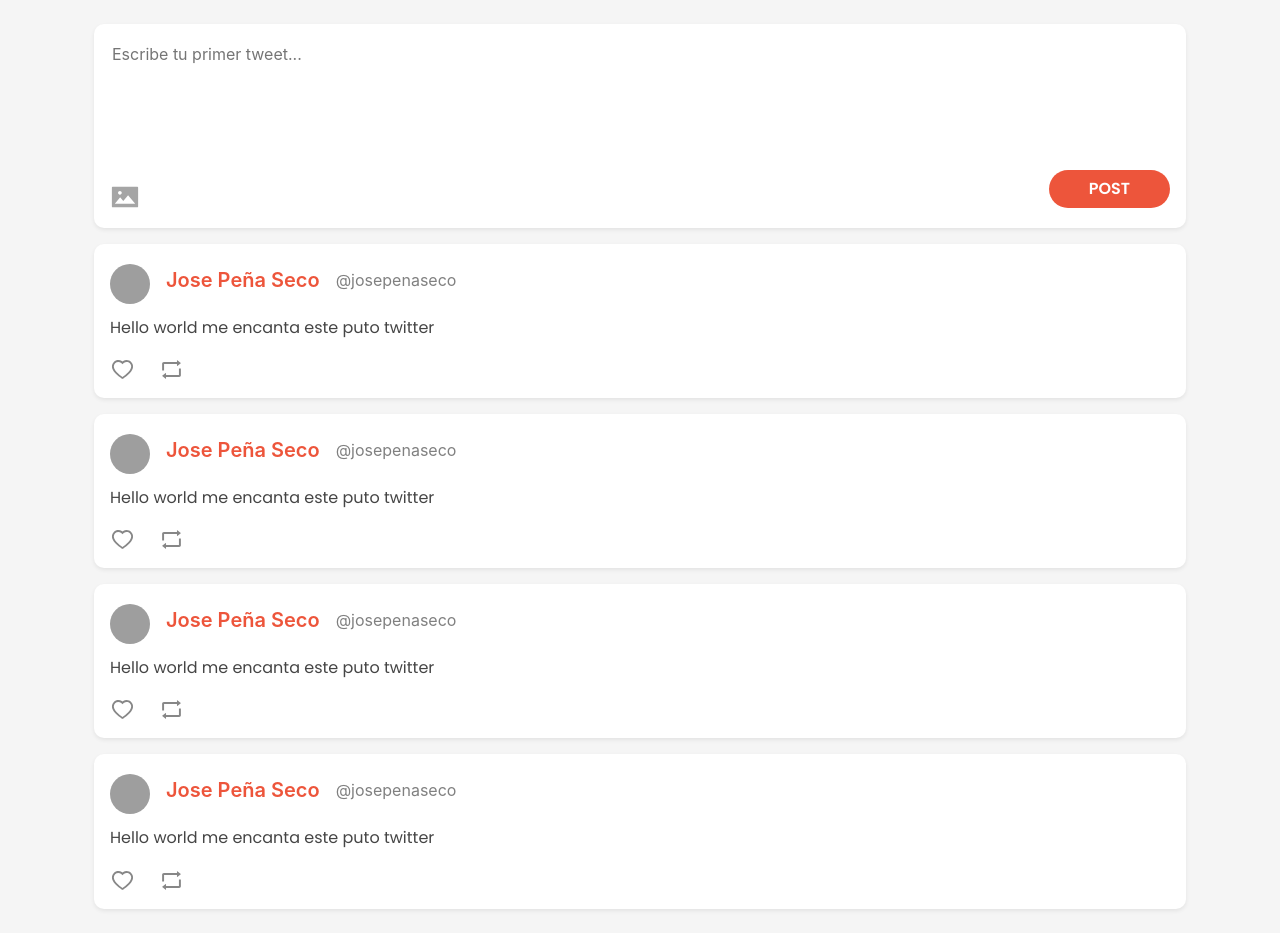
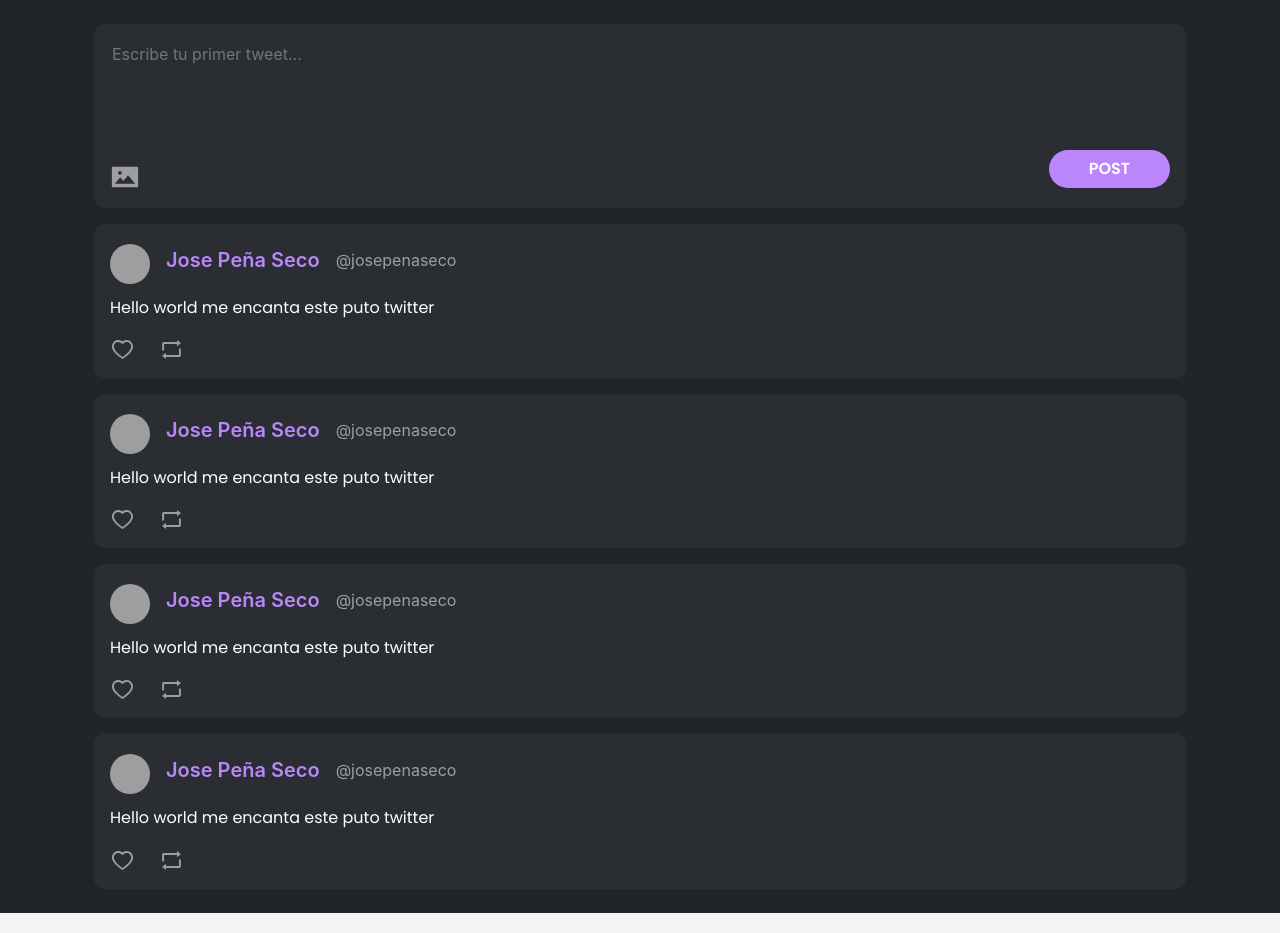
Before and after one commit to javierdominguezsuarez/TweetTea, a React (Create React App) app in the folder frontend/: page / in a window 1280 px wide. Built offline with nearby package versions, Linux system fonts and the light colour scheme; grey boxes are pictures that could not be loaded.

Commit message:
dark mode

```diff
--- a/frontend/src/App.js
+++ b/frontend/src/App.js
@@ -5,9 +5,10 @@ import { Col, Container, Form } from 'react-bootstrap';
 import { AiFillPicture } from "react-icons/ai";
 import WriteTweet from './Components/WriteTweet';
 import Tweet from './Components/Tweet';
+import Pallete from './Components/Pallete';
 function App() {
   return (
-    <div className="App">
+    <div className="App" style={{backgroundColor : Pallete.primary}}>
       <div className="container p-4">
         <WriteTweet></WriteTweet>
 
--- a/frontend/src/Components/Pallete.js
+++ b/frontend/src/Components/Pallete.js
@@ -1,6 +1,9 @@
 const Pallete = {
-    primary : "1F1B24",
-    secondary : "121212"
+    secondary: "#2A2E32",
+    primary : "#212529",
+    textPrimary : 'white',
+    textSecondary : '#9e9e9e',
+    mainColor : '#BB86FC'
 
 }
 
--- a/frontend/src/Components/Tweet.js
+++ b/frontend/src/Components/Tweet.js
@@ -1,25 +1,26 @@
 import React from 'react'
 import { Col } from 'react-bootstrap'
 import { AiOutlineHeart, AiFillHeart, AiOutlineRetweet } from "react-icons/ai";
+import Pallete from './Pallete'
 
 export default function Tweet() {
     return (
-        <Col sm = {100} className="shadow-sm p-3 mt-3 text-left" style={{backgroundColor : "white", borderRadius: 10 }}>
+        <Col sm = {100} className="p-3 mt-3 text-left" style={{backgroundColor : Pallete.secondary, borderRadius: 10 }}>
 
             <div class=" d-flex align-items-center">
 
 
                 <img src="https://concepto.de/wp-content/uploads/2018/08/persona-e1533759204552.jpg" style={{width: 40, height : 40,  objectFit: "cover", borderRadius: "50%"}}></img>
-                <h5 style={{fontWeight: 600, color: "#ED553B"}} className="ml-3">Jose Peña Seco</h5>
-                <p className="ml-3 mt-2" style={{color: "grey"}}>@josepenaseco</p>
+                <h5 style={{fontWeight: 600, color: Pallete.mainColor}} className="ml-3">Jose Peña Seco</h5>
+                <p className="ml-3 mt-2" style={{color: Pallete.textSecondary}}>@josepenaseco</p>
             </div>
-            <p class="mt-2" style={{fontFamily: "Poppins", color: "#454545"}}>
+            <p class="mt-2" style={{fontFamily: "Poppins", color: Pallete.textPrimary}}>
                 Hello world me encanta este puto twitter
             </p>
 
             <div>
-                <AiOutlineHeart size={25} color="#878787"/>
-                <AiOutlineRetweet size={25} className="ml-4" color="#878787"/>
+                <AiOutlineHeart size={25} color={Pallete.textSecondary}/>
+                <AiOutlineRetweet size={25} className="ml-4" color={Pallete.textSecondary}/>
             </div>
         </Col>
     )
--- a/frontend/src/Components/WriteTweet.js
+++ b/frontend/src/Components/WriteTweet.js
@@ -1,14 +1,15 @@
 import React from 'react'
 import { Col, Container, Form } from 'react-bootstrap';
 import { AiFillPicture } from "react-icons/ai";
+import Pallete from './Pallete';
 
 export default function WriteTweet() {
     return (
-        <Col sm = {100} className="shadow-sm p-3" style={{backgroundColor : "white", borderRadius: 10}}>
-          <textarea style={{width: "100%", border: 0, height: 120, resize: "none", outline: "none"}} placeholder="Escribe tu primer tweet..."></textarea>
+        <Col sm = {100} className="p-3" style={{backgroundColor : Pallete.secondary, borderRadius: 10}}>
+          <textarea style={{width: "100%", border: 0, height: 100, resize: "none", outline: "none", backgroundColor : Pallete.secondary, color : Pallete.textPrimary, }} placeholder="Escribe tu primer tweet..."></textarea>
           <div className="d-flex justify-content-between align-items-center">
-            <AiFillPicture size={30} color="#a5a5a5" class="mt-3">   </AiFillPicture>
-            <div style={{padding: "7px 40px", backgroundColor: "#ED553B", color: "white", fontWeight: 600, fontFamily : "Poppins" , borderRadius: 100}}>
+            <AiFillPicture size={30} color={Pallete.textSecondary} class="mt-3">   </AiFillPicture>
+            <div style={{padding: "7px 40px", backgroundColor: Pallete.mainColor, color: "white", fontWeight: 600, fontFamily : "Poppins" , borderRadius: 100}}>
               POST
             </div>
           </div>
```
Also changed, not shown: 1 other file (tests, documents, lock files or other folders).
